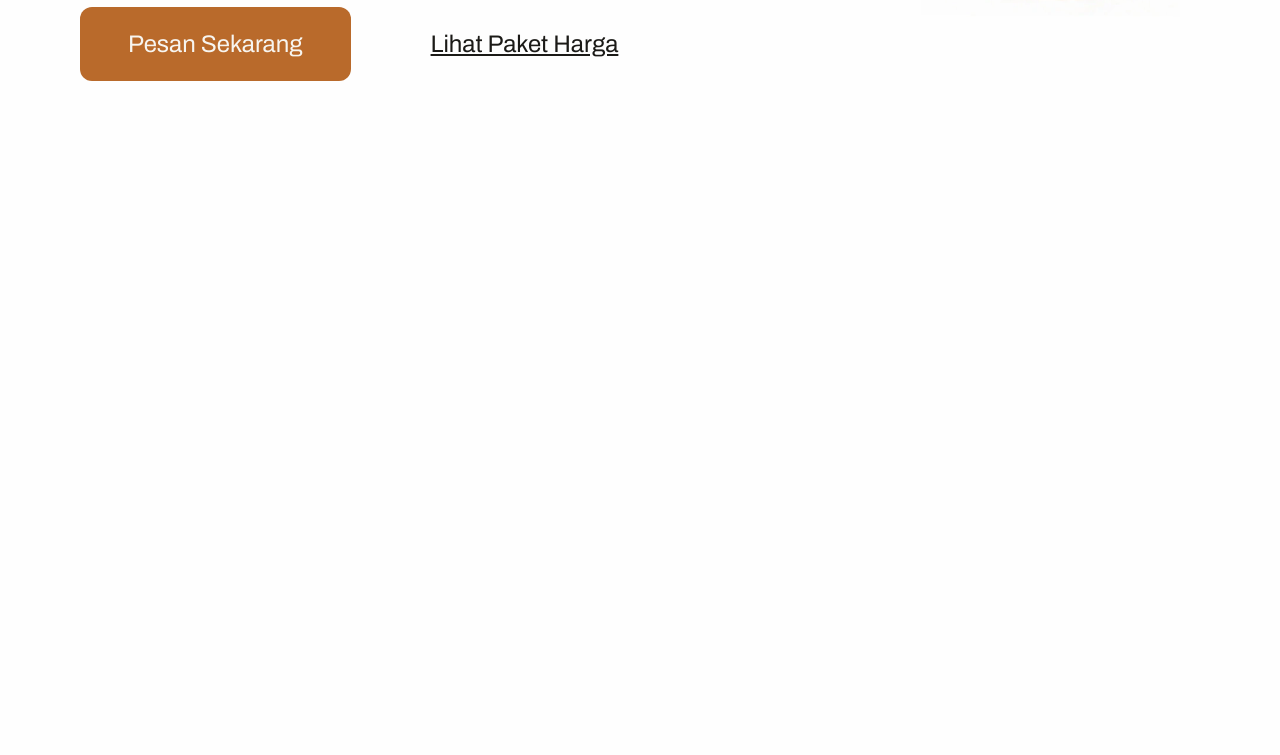
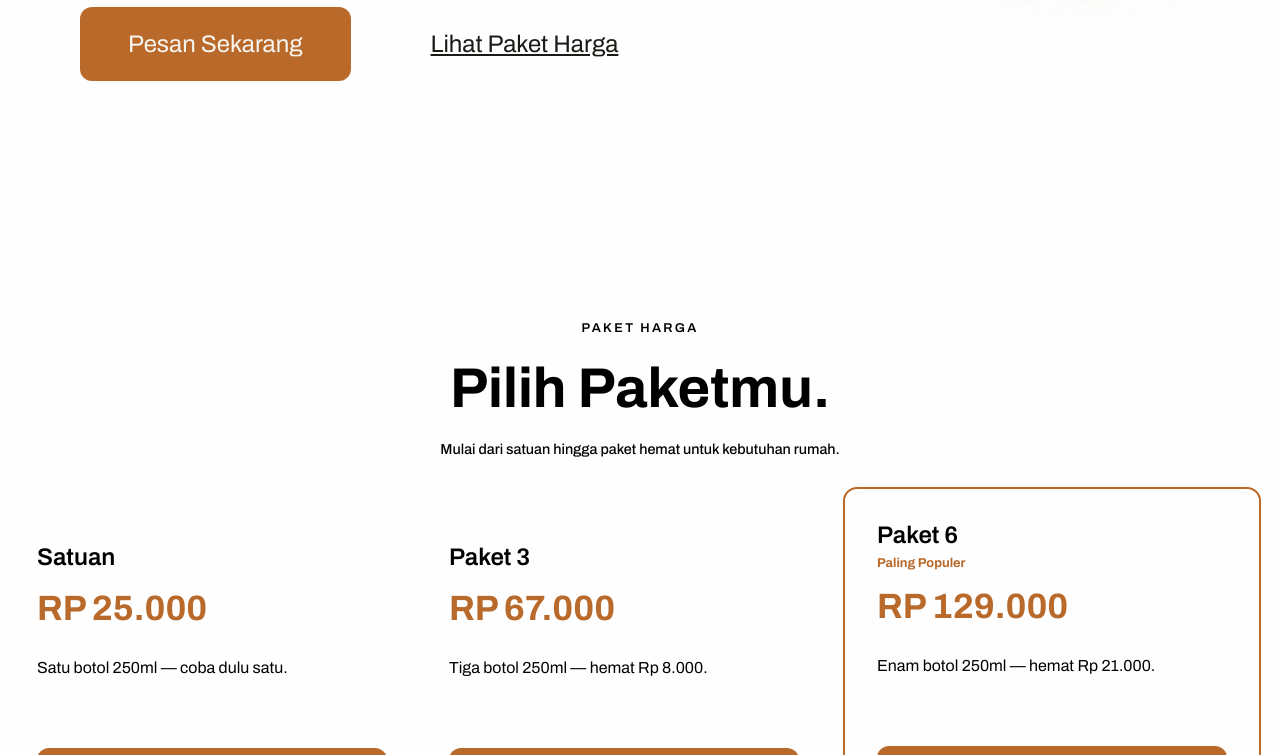
Before and after one commit to rey220/Landing-Page-SAJI, a plain HTML site: page index.html in a window 1280 px wide. Shown: the part 617-1372 px from the top of the page. Before the commit the page ends 904 px from the top, so only its background shows below. Drawn offline with Linux system fonts and the light colour scheme.

Commit message:
dev: membuat section harga & penyesuaian di home section

```diff
--- a/index.html
+++ b/index.html
@@ -8,24 +8,24 @@
 </head>
 <body>
 
-    <main>
-
     <header class="header-container">
 
         <div class="brand-label">SAJI</div>
 
         <nav class="navbar-container">
 
-                <li class="nav-items"><a href="">Produk</a></li>
+            <li class="nav-items"><a href="#product">Beranda</a></li>
             <li class="nav-items"><a href="">Manfaat</a></li>
-                <li class="nav-items"><a href="">Harga</a></li>
+            <li class="nav-items"><a href="#harga">Harga</a></li>
             <li class="nav-items"><a href="">Testimoni</a></li>
 
         </nav>
 
     </header>
 
-        <section class="hero-page">
+    <main>
+
+        <section id="product" class="hero-page">
 
             <div class="main-content">
 
@@ -44,7 +44,7 @@
                 <div class="cta-container">
 
                     <li class="cta-btn"><a href="">Pesan Sekarang</a></li>
-                    <li class="price-list-btn"><a href="">Lihat Paket Harga</a></li>
+                    <li class="price-list-btn"><a href="#harga">Lihat Paket Harga</a></li>
 
                 </div>
 
@@ -60,6 +60,59 @@
 
         </section>
 
+        <section id="harga" class="list-of-product-page">
+
+            <div class="text-container">
+                <h2 class="title-section">PAKET HARGA</h2>
+                <h3 class="packet-label">Pilih Paketmu.</h3>
+                <p class="desc-label">Mulai dari satuan hingga paket hemat untuk kebutuhan rumah.</p>
+            </div>
+
+            <div class="price-list-container">
+
+                <article class="product-price-container">
+
+                    <h4 class="packet-name">Satuan</h4>
+                    <h5 class="price">RP 25.000</h5>
+                    <p class="product-desc">Satu botol 250ml — coba dulu satu. </p>
+
+                    <div class="checkout">
+                        Pilih Paket
+                    </div>
+
+                </article>
+
+                <article class="product-price-container">
+
+                    <h4 class="packet-name">Paket 3</h4>
+                    <h5 class="price">RP 67.000</h5>
+                    <p class="product-desc">Tiga botol 250ml — hemat Rp 8.000. </p>
+
+                    <div class="checkout">
+                        Pilih Paket
+                    </div>
+
+                </article>
+
+                <article class="product-price-container popular-product">
+
+                    <h4 class="packet-name">Paket 6</h4>
+                    <p class="popular-text">Paling Populer</p>
+                    <h5 class="price">RP 129.000</h5>
+                    <p class="product-desc">Enam botol 250ml — hemat Rp 21.000. </p>
+
+                    <div class="checkout">
+                        Pilih Paket
+                    </div>
+
+                </article>
+
+            </div>
+
+            <p class="credit-text">© Saji — Kopi Susu Rumahan · 2026</p>
+
+        </section>
+
     </main>
 
 </body>
--- a/src/style/style.css
+++ b/src/style/style.css
@@ -5,6 +5,7 @@
 --color-bg: #f7f5f0;
 --color-ink: #1b1a17;
 --color-box: #B96A2B;
+--color-text-box: #B96A2B;
 }
 
 
@@ -70,14 +71,13 @@ body {
 }
 
 
-.hero-page {
+.hero-page,
+.list-of-product-page {
 
     margin-left: 5rem;
     margin-right: 5rem;
     display: flex;
     min-height: 100vh;
-
-
 
 }
 
@@ -176,3 +176,130 @@ body {
     height: 550px;
 
 }
+
+.list-of-product-page {
+
+    flex-direction: column;
+
+}
+
+.text-container {
+
+    margin: 2rem 0 2rem 0;
+    gap: 20px;
+    display: flex;
+    flex-direction: column;
+    justify-content: center;
+    align-items: center;
+}
+
+.title-section {
+
+    font-size: 0.80rem;
+    line-height: 18px;
+    letter-spacing: 0.18em;
+    font-weight: 600;
+
+}
+
+.packet-label {
+
+    font-size: 3.5rem;
+    line-height: 64px;
+    font-weight: 700;
+
+}
+
+.desc-label {
+
+    font-size: 0.90rem;
+    font-weight: 500;
+
+}
+
+.price-list-container {
+
+    display: flex;
+    justify-content: center;
+    align-items: center;
+    gap: 30px;
+
+
+}
+
+.product-price-container {
+
+    padding: 1rem;
+
+
+}
+
+.packet-name {
+
+    font-size: 1.5rem ;
+    font-weight: 600;
+    line-height: 28px;
+    margin-bottom: 1rem;
+
+}
+
+.price {
+
+    font-size: 2.2rem ;
+    font-weight: 700;
+    line-height: 42px;
+    margin-bottom: 1.75rem;
+    color: var(--color-text-box);
+
+}
+
+.popular-product{
+
+    outline: 2px solid var(--color-box);
+    border-radius: 12px ;
+    padding: 2rem 2rem 3.5rem 2rem;
+
+}
+
+.product-desc {
+
+    font-size: 1rem;
+    line-height: 22px;
+    margin-bottom: 4.3rem;
+
+}
+
+.checkout {
+
+    line-height: 20px;
+    background-color: var(--color-box);
+    color: #f7f5f0;
+    padding: 1rem 5rem 1rem 5rem ;
+    text-align: center;
+    width: 100%;
+    border-radius: 12px;
+    width: 350px;
+}
+
+.popular-text {
+
+    font-size: 0.80rem;
+    line-height: 18px;
+    color: var(--color-text-box);
+    margin-bottom: 0.85rem ;
+    margin-top: -0.70rem;
+    font-weight: 700;
+
+}
+
+.credit-text {
+
+    font-size: 0.85rem;
+    color: #2B2118;
+    line-height: 18px;
+    margin-left: -2.5rem;
+    margin-top: 1.5rem;
+
+
+
+}
```
Lines whose indentation alone changed are shown as unchanged.
